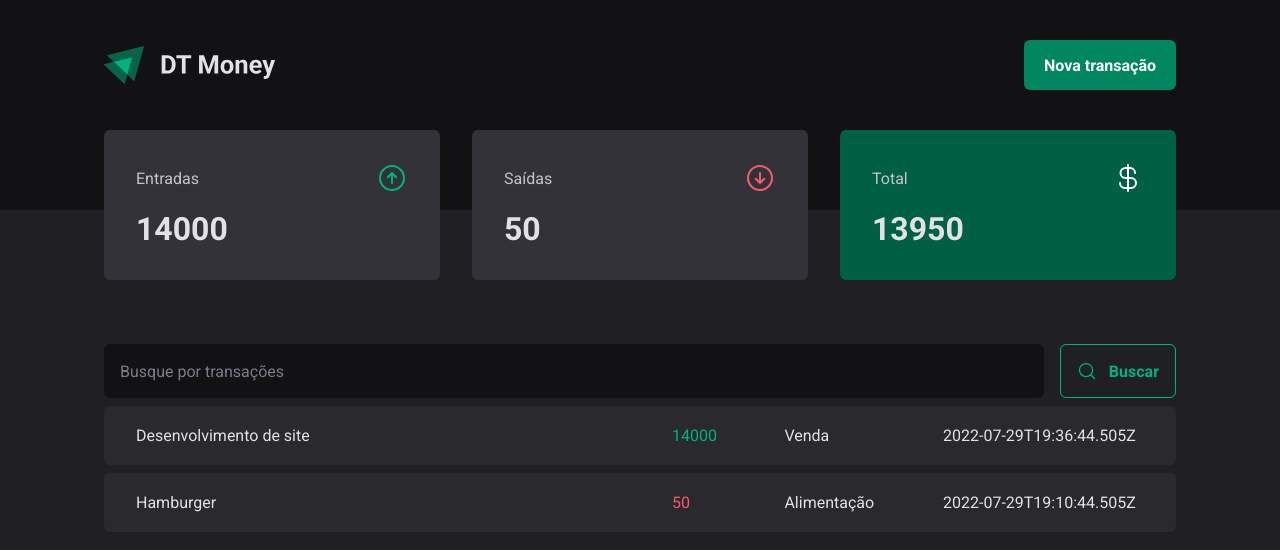
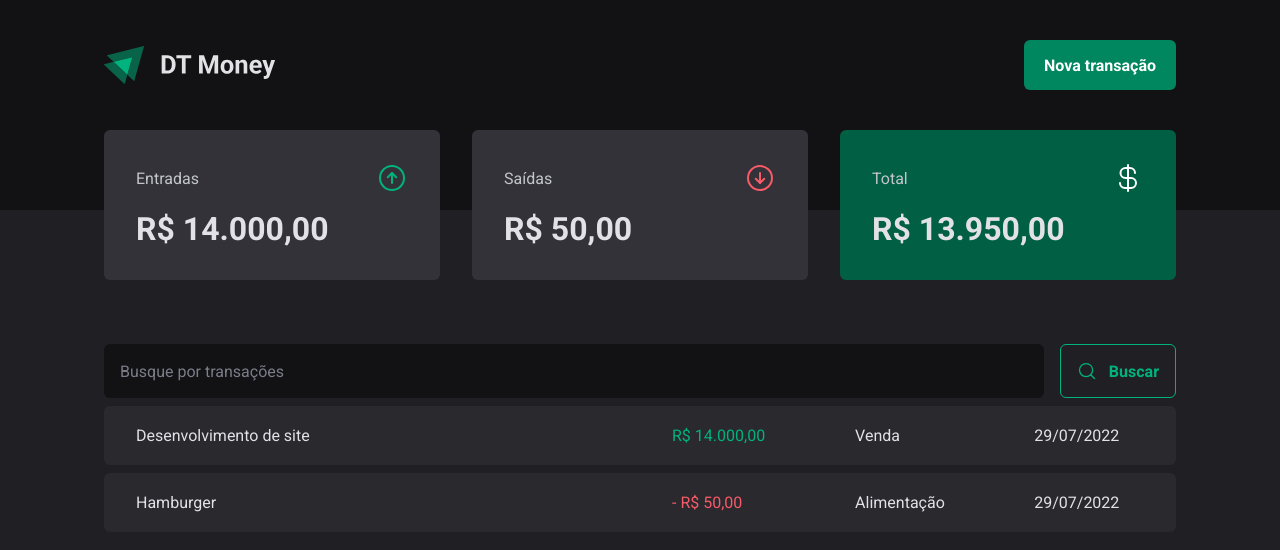
Before and after one commit to PedroPauloBrCalazans/DT-MONEY, a React (Vite) app: page / in a window 1280 px wide. Shown: the top 550 px of the page. Built offline with nearby package versions, Linux system fonts and the light colour scheme; data requests are answered from the project's data file.

Commit message:
feat: Formatando valores + Criando hook para o resumo.

```diff
--- a/src/components/Summary/index.tsx
+++ b/src/components/Summary/index.tsx
@@ -1,29 +1,10 @@
-import { useContext } from "react";
 import { SummaryCard, SummaryContainer } from "./styles";
 import { ArrowCircleDown, ArrowCircleUp, CurrencyDollar } from "phosphor-react";
-import { TransactionsContext } from "../../contexts/TransactionsContext";
+import { priceFormatter } from "../../utils/formatter";
+import { useSummary } from "../../hooks/useSummary";
 
 export function Summary() {
-  const { transactions } = useContext(TransactionsContext);
-
-  const summary = transactions.reduce(
-    (acc, transaction) => {
-      if (transaction.type === "income") {
-        acc.income += transaction.price;
-        acc.total += transaction.price;
-      } else {
-        acc.outcome += transaction.price;
-        acc.total -= transaction.price;
-      }
-
-      return acc;
-    },
-    {
-      income: 0,
-      outcome: 0,
-      total: 0,
-    }
-  );
+  const summary = useSummary();
 
   return (
     <SummaryContainer>
@@ -33,7 +14,7 @@ export function Summary() {
           <ArrowCircleUp size={32} color="#00b37e" />
         </header>
 
-        <strong>{summary.income}</strong>
+        <strong>{priceFormatter.format(summary.income)}</strong>
       </SummaryCard>
 
       <SummaryCard>
@@ -42,7 +23,7 @@ export function Summary() {
           <ArrowCircleDown size={32} color="#f75a68" />
         </header>
 
-        <strong>{summary.outcome}</strong>
+        <strong>{priceFormatter.format(summary.outcome)}</strong>
       </SummaryCard>
 
       <SummaryCard variant="green">
@@ -51,7 +32,7 @@ export function Summary() {
           <CurrencyDollar size={32} color="#fff" />
         </header>
 
-        <strong>{summary.total}</strong>
+        <strong>{priceFormatter.format(summary.total)}</strong>
       </SummaryCard>
     </SummaryContainer>
   );
--- /dev/null
+++ b/src/hooks/useSummary.ts
@@ -0,0 +1,27 @@
+import { useContext } from "react";
+import { TransactionsContext } from "../contexts/TransactionsContext";
+
+export function useSummary() {
+  const { transactions } = useContext(TransactionsContext);
+
+  const summary = transactions.reduce(
+    (acc, transaction) => {
+      if (transaction.type === "income") {
+        acc.income += transaction.price;
+        acc.total += transaction.price;
+      } else {
+        acc.outcome += transaction.price;
+        acc.total -= transaction.price;
+      }
+
+      return acc;
+    },
+    {
+      income: 0,
+      outcome: 0,
+      total: 0,
+    }
+  );
+
+  return summary;
+}
--- a/src/pages/Transactions/index.tsx
+++ b/src/pages/Transactions/index.tsx
@@ -9,6 +9,7 @@ import {
   TransactionsTable,
 } from "./styles";
 import { TransactionsContext } from "../../contexts/TransactionsContext";
+import { dateFormatter, priceFormatter } from "../../utils/formatter";
 
 export function Transactions() {
   const { transactions } = useContext(TransactionsContext);
@@ -29,11 +30,14 @@ export function Transactions() {
                   <td width="50%">{transaction.description}</td>
                   <td>
                     <PriceHighLight variant={transaction.type}>
-                      {transaction.price}
+                      {transaction.type === "outcome" && "- "}
+                      {priceFormatter.format(transaction.price)}
                     </PriceHighLight>
                   </td>
                   <td>{transaction.category}</td>
-                  <td>{transaction.createdAt}</td>
+                  <td>
+                    {dateFormatter.format(new Date(transaction.createdAt))}
+                  </td>
                 </tr>
               );
             })}
--- /dev/null
+++ b/src/utils/formatter.ts
@@ -0,0 +1,6 @@
+export const dateFormatter = new Intl.DateTimeFormat("pt-BR");
+
+export const priceFormatter = new Intl.NumberFormat("pt-BR", {
+  style: "currency",
+  currency: "BRL",
+});
```
